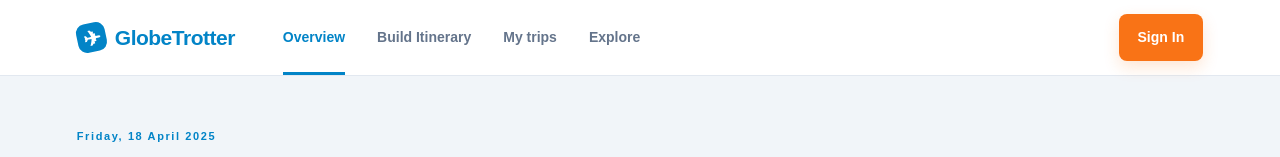
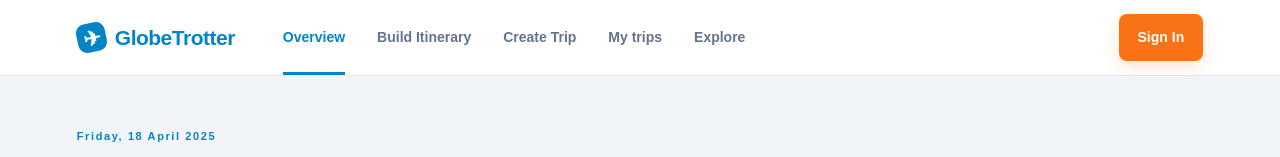
Before and after one commit to Baluduvamsi2006/GlobeTrotter, a Next.js app: page / in a window 1280 px wide. Shown: the top 157 px of the page. Built offline with nearby package versions, Linux system fonts and the light colour scheme; no server answers.

Commit message:
feat: add create trip link to navbar

```diff
--- a/src/components/Nav.tsx
+++ b/src/components/Nav.tsx
@@ -18,6 +18,7 @@ export default async function Nav() {
             <nav className="nav-links" aria-label="Main navigation">
                 <a className="nav-link active" href="/#overview">Overview</a>
                 <a className="nav-link" href="/build-itinerary">Build Itinerary</a>
+                <a className="nav-link" href="/create-trip">Create Trip</a>
                 <a className="nav-link" href="/#trips">My trips</a>
                 <a className="nav-link" href="/#explore">Explore</a>
             </nav>
```
